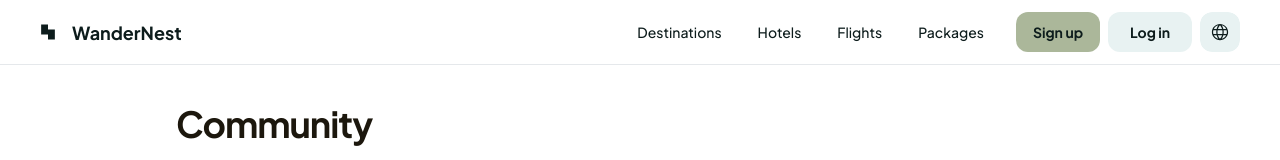
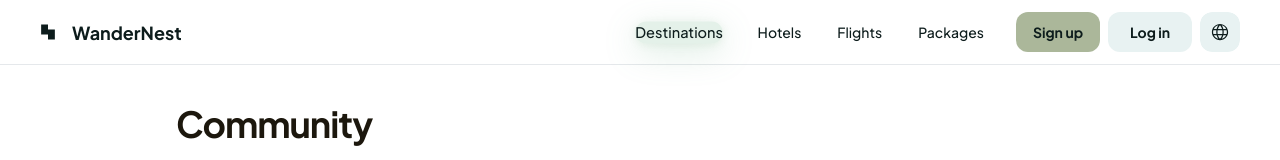
Before and after one commit to Redwan-Ahmed241/Wandernest, a React (Create React App) app: page /community in a window 1280 px wide. In both pictures the pointer is over the element 679 px from the left and 32 px from the top of the page. Shown: the top 160 px of the page. Built offline with nearby package versions, Linux system fonts and the light colour scheme.

Commit message:
Your commit message here

```diff
--- a/src/App.tsx
+++ b/src/App.tsx
@@ -19,7 +19,7 @@ import VisaAssistance from './components/Visaassistance';
 import Navbar from './components/Navbar';
 import Footer from './components/Footer';
 import Layout from './components/Layout';
-import Destination01 from './components/Destination_01';
+
 import Community from './components/Community';
 import './global.css';
 import Packages from './components/Packages';
@@ -49,7 +49,7 @@ function App() {
         <Route path="/footer" element={<Footer />} />
         <Route path="/layout" element={<Layout children={undefined} />} />
         <Route path="/destinations" element={<Destinations />} />
-        <Route path="/destination-01" element={<Destination01 />} />
+
         <Route path="/community" element={<Community />} />
         {/* Uncomment the following line if you have a Packages component */}
         {<Route path="/packages" element={<Packages />} />}
--- a/src/components/HotelsRooms.tsx
+++ b/src/components/HotelsRooms.tsx
@@ -2,7 +2,6 @@ import React, { FunctionComponent, useCallback, useState } from 'react';
 import { useNavigate } from "react-router-dom";
 import styles from './HotelsRooms.module.css';
 import Layout from './Layout';
-
 const HotelsRooms: FunctionComponent = () => {
   const navigate = useNavigate();
   const [hotelQuery, setHotelQuery] = useState('');
--- a/src/components/Loginpage.tsx
+++ b/src/components/Loginpage.tsx
@@ -1,4 +1,4 @@
-import { FunctionComponent, useCallback } from 'react';
+import { FunctionComponent, useCallback, useState } from 'react';
 import styles from './Loginpage.module.css';
 import Footer from './Footer';
 //                     										<div className={styles.depth5Frame2}>';
--- a/src/components/Navbar.module.css
+++ b/src/components/Navbar.module.css
@@ -129,3 +129,26 @@
   height: 40px;
   flex-shrink: 0;
 }
+
+.destinations, .flights, .signUp, .depth5Frame01, .depth5Frame11 {
+  transition: background 0.3s, color 0.3s, box-shadow 0.3s, transform 0.2s;
+}
+
+.destinations:hover, .flights:hover, .signUp:hover, .depth5Frame01:hover, .depth5Frame11:hover {
+  color: #0d1c1c;
+  background: rgba(106, 177, 135, 0.18);
+  border-radius: 14px;
+  box-shadow: 0 8px 32px 0 rgba(106, 177, 135, 0.25), 0 1.5px 8px 0 rgba(78, 148, 79, 0.10);
+  transform: scale(1.04);
+}
+
+/* Hover effect for logo */
+.depth3Frame0:hover .wandernest {
+  color: #4a6b5b;
+
+  text-underline-offset: 4px;
+}
+
+.depth4Frame0:hover {
+  transform: scale(1.1);
+}
```
